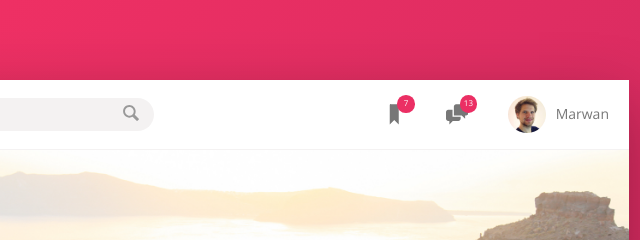
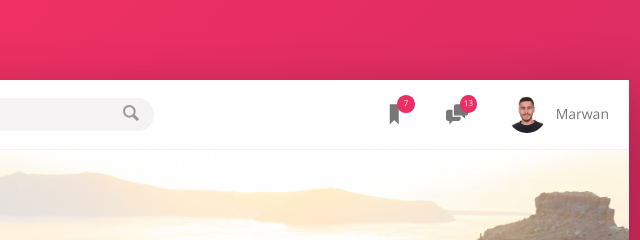
Before and after one commit to marwanmohamedd7/Marwan-Trillo, a website: page index.html in a window 1280 px wide. Shown: the top 240 px of the page, 611-1251 px from the left. Drawn offline with nearby package versions, Linux system fonts and the light colour scheme.

Commit message:
first commit

```diff
--- a/index.html
+++ b/index.html
@@ -39,7 +39,7 @@
                     <span class="user-nav__notification">13</span>
                 </div>
                 <div class="user-nav__user">
-                    <img src="img/user.jpg" alt="User photo" class="user-nav__user-photo">
+                    <img src="img/author.jpg" alt="User photo" class="user-nav__user-photo">
                     <span class="user-nav__user-name">Marwan</span>
                 </div>
             </nav>
```
Also changed, not shown: 1 other file.
